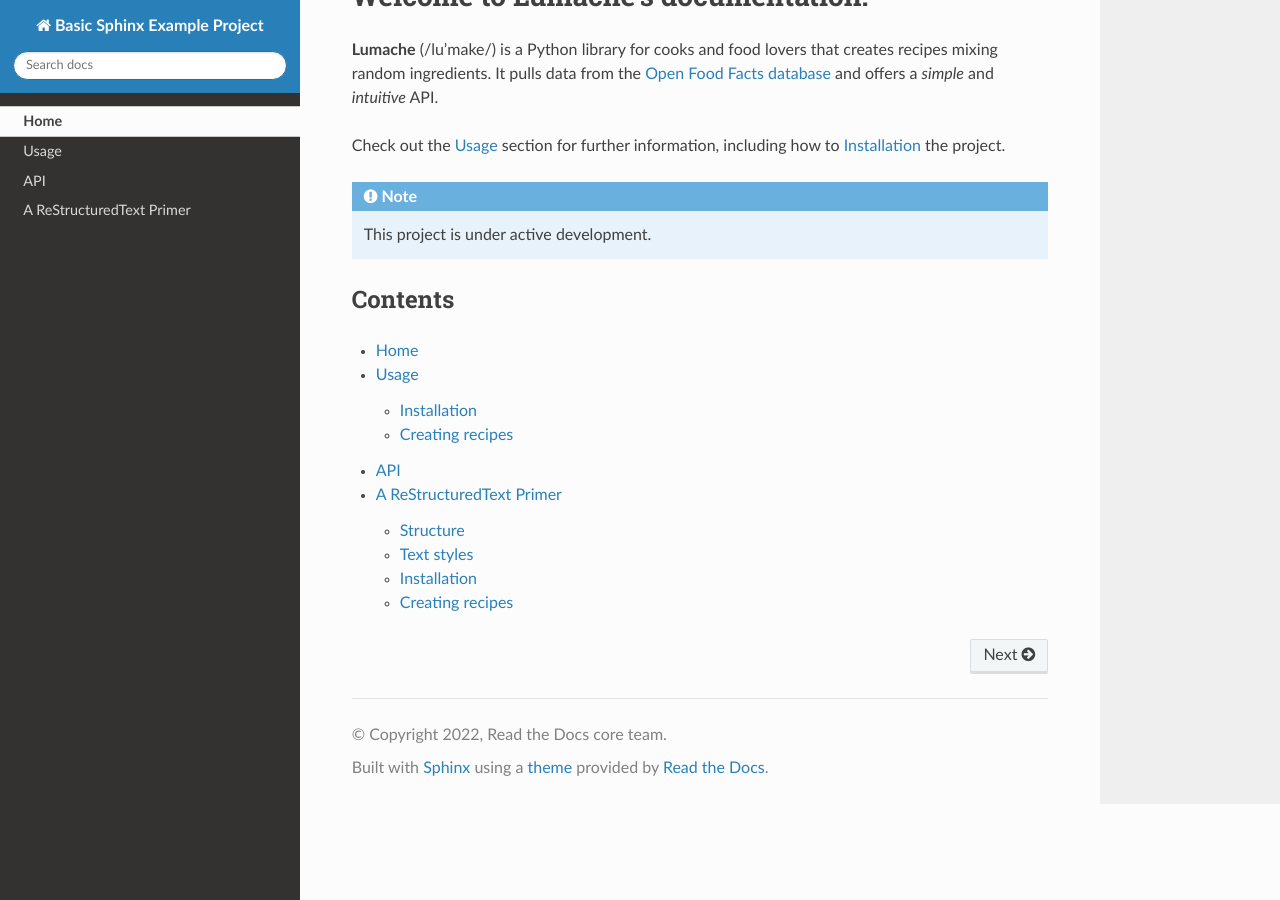
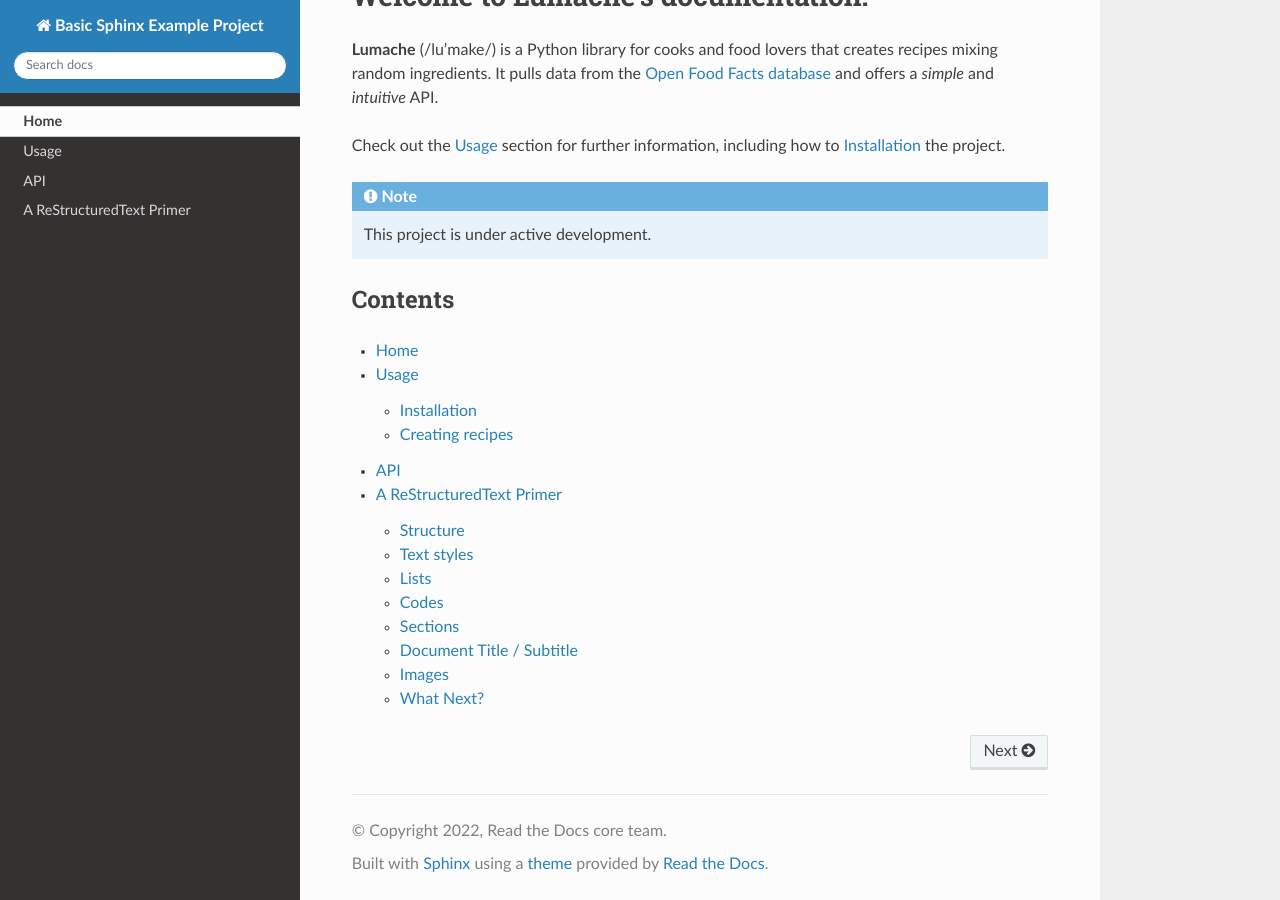
Before and after one commit to LuYF-Lemon-love/-susu-sphinx-notes, a Sphinx documentation site: the page built from docs/index.rst, in a window 1280 px wide and 900 px high, scrolled down 2404 px. Built offline with Sphinx 7.4.7 and the Read the Docs theme 2.0.0, drawn with Linux system fonts in a browser that asks for light colours; some of the changed lines change nothing that is shown.

Commit message:
add code.

````diff
--- a/docs/001-A-ReStructuredText-Primer.rst
+++ b/docs/001-A-ReStructuredText-Primer.rst
@@ -37,38 +37,247 @@
 
    *斜体* 、 **粗体** 和 ``固定空间字体``
 
+可以使用 ``\`` 进行 `转义 <https://docutils.sourceforge.io/docs/user/rst/quickref.html#escaping>`_ 。
 
+注意: 内联标记前后要有空格。
 
+Lists
+-----
 
+列表有三种主要形式：枚举、项目符号和定义，列表元素左侧要对齐。
 
+列表前一行必须是一个空行。
 
-.. _installation:
+`枚举列表 <https://docutils.sourceforge.io/docs/user/rst/quickref.html#enumerated-lists>`_
 
-Installation
-------------
+以数字或字母开头，后跟句点 ``.`` ， 右括号 ``)`` 或被括号 ``( )`` 包围： ::
 
-To use Lumache, first install it using pip:
+   1. numbers
 
-.. code-block:: console
+   A. upper-case letters
+      and it goes over many lines
 
-   (.venv) $ pip install lumache
+      with two paragraphs and all!
 
-Creating recipes
-----------------
+   a. lower-case letters
 
-To retrieve a list of random ingredients,
-you can use the ``lumache.get_random_ingredients()`` function:
+      3. with a sub-list starting at a different number
+      4. make sure the numbers are in the correct sequence though!
 
-.. autofunction:: lumache.get_random_ingredients
+   I. upper-case roman numerals
 
-The ``kind`` parameter should be either ``"meat"``, ``"fish"``,
-or ``"veggies"``. Otherwise, :py:func:`lumache.get_random_ingredients`
-will raise an exception.
+   i. lower-case roman numerals
 
-.. autoexception:: lumache.InvalidKindError
+   (1) numbers again
 
-For example:
+   1) and again
 
->>> import lumache
->>> lumache.get_random_ingredients()
-['shells', 'gorgonzola', 'parsley']
+结果（列表样式不是每个 Web 浏览器始终支持）：
+
+1. numbers
+
+A. upper-case letters
+   and it goes over many lines
+
+   with two paragraphs and all!
+
+a. lower-case letters
+
+   3. with a sub-list starting at a different number
+   4. make sure the numbers are in the correct sequence though!
+
+I. upper-case roman numerals
+
+i. lower-case roman numerals
+
+(1) numbers again
+
+1) and again
+
+`项目符号列表 <https://docutils.sourceforge.io/docs/user/rst/quickref.html#bullet-lists>`_
+
+以一个项目符号（ ``-`` 、 ``+`` 、 ``*`` ）开始： ::
+
+   * a bullet point using "*"
+
+     - a sub-list using "-"
+
+       + yet another sub-list
+
+     - another item
+
+结果:
+
+* a bullet point using "*"
+
+  - a sub-list using "-"
+
+    + yet another sub-list
+
+  - another item
+
+`定义列表 <https://docutils.sourceforge.io/docs/user/rst/quickref.html#definition-lists>`_
+
+与其他两个不同，定义列表由一个术语组成，和该术语的定义。定义列表的格式为： ::
+
+ what
+   Definition lists associate a term with a definition.
+
+ *how*
+   The term is a one-line phrase, and the definition is one or more
+   paragraphs or body elements, indented relative to the term.
+   Blank lines are not allowed between term and definition.
+
+结果:
+
+what
+  Definition lists associate a term with a definition.
+
+*how*
+  The term is a one-line phrase, and the definition is one or more
+  paragraphs or body elements, indented relative to the term.
+  Blank lines are not allowed between term and definition.
+
+Codes
+------
+
+`Codes <https://docutils.sourceforge.io/docs/user/rst/quickref.html#literal-blocks>`_
+
+代码的前一行以 ``::`` 结尾，代码片段要进行缩进。 ::
+
+ An example::
+
+     Whitespace, newlines, blank lines, and all kinds of markup
+       (like *this* or \this) is preserved by literal blocks.
+   Lookie here, I've dropped an indentation level
+   (but not far enough)
+
+ no more example
+
+结果:
+
+An example::
+
+    Whitespace, newlines, blank lines, and all kinds of markup
+      (like *this* or \this) is preserved by literal blocks.
+  Lookie here, I've dropped an indentation level
+  (but not far enough)
+
+no more example
+
+如果 ``::`` 自成一段，将被删除： ::
+
+ ::
+
+     This is preformatted text, and the
+     last "::" paragraph is removed
+
+结果：
+
+::
+
+    This is preformatted text, and the
+    last "::" paragraph is removed
+
+Sections
+--------
+
+`section headers <https://docutils.sourceforge.io/docs/user/rst/quickref.html#section-structure>`_ 是一个被如下符号装饰的单行文本: ``下划线`` 、``下划线和上划线`` 、破折号 ``-----`` 、等号 ``======`` 、波浪号 ``~~~~~~`` 、或任何非字母数字字符 ``= - ` : ' " ~ ^ _ * + # < >`` 。其中下划线/上划线必须至少与标题文本一样长。所有标有相同装饰风格的 sections 都被视为处于同一级别： ::
+
+ Chapter 1 Title
+ ===============
+
+ Section 1.1 Title
+ -----------------
+
+ Subsection 1.1.1 Title
+ ~~~~~~~~~~~~~~~~~~~~~~
+
+ Section 1.2 Title
+ -----------------
+
+ Chapter 2 Title
+ ===============
+
+结果（通过简化的伪XML进行说明）：
+
+::
+
+ <section>
+     <title>
+         Chapter 1 Title
+     <section>
+         <title>
+             Section 1.1 Title
+         <section>
+             <title>
+                 Subsection 1.1.1 Title
+     <section>
+         <title>
+             Section 1.2 Title
+ <section>
+     <title>
+         Chapter 2 Title
+
+节标题可用作链接目标，仅仅使用它们的名字。为了链接 Lists_ 可以使用 ``Lists_`` ，为了链接有空格的 `text styles`_ 可以使用 ```text styles`_`` 。
+
+Document Title / Subtitle
+-------------------------
+
+整个文档的标题与章节标题不同，格式可能略有不同（默认情况下，HTML 编写器将其显示为居中标题）。
+
+要在 reStructuredText 中指示文档标题，请在文档开头使用独特的修饰样式。要指示文档副标题，请在文档标题之后立即使用另一种独特的装饰样式。例如：
+
+::
+
+ ================
+  Document Title
+ ================
+ ----------
+  Subtitle
+ ----------
+
+ Section Title
+ =============
+
+ ...
+
+Images
+-------
+
+`Images <https://docutils.sourceforge.io/docs/user/rst/quickref.html#directives>`_
+
+::
+
+ .. image:: images/001-susu.jpeg
+
+结果：
+
+.. image:: images/001-susu.jpeg
+
+如果图像要以 HTML 形式出现，并且您希望提供其他信息，您可以：
+
+::
+
+ .. image:: images/001-susu.jpeg
+    :height: 100
+    :width: 200
+    :scale: 50
+    :alt: alternate text
+
+结果：
+
+.. image:: images/001-susu.jpeg
+   :height: 100
+   :width: 200
+   :scale: 50
+   :alt: alternate text
+
+更多的信息可以参考 https://docutils.sourceforge.io/docs/ref/rst/directives.html#images 。
+
+What Next?
+----------
+
+1. https://docutils.sourceforge.io/docs/user/rst/quickref.html 。
+
+2. https://docutils.sourceforge.io/docs/ref/rst/restructuredtext.html 。
````
Also changed, not shown: docs/images/001-susu.jpeg (added).
